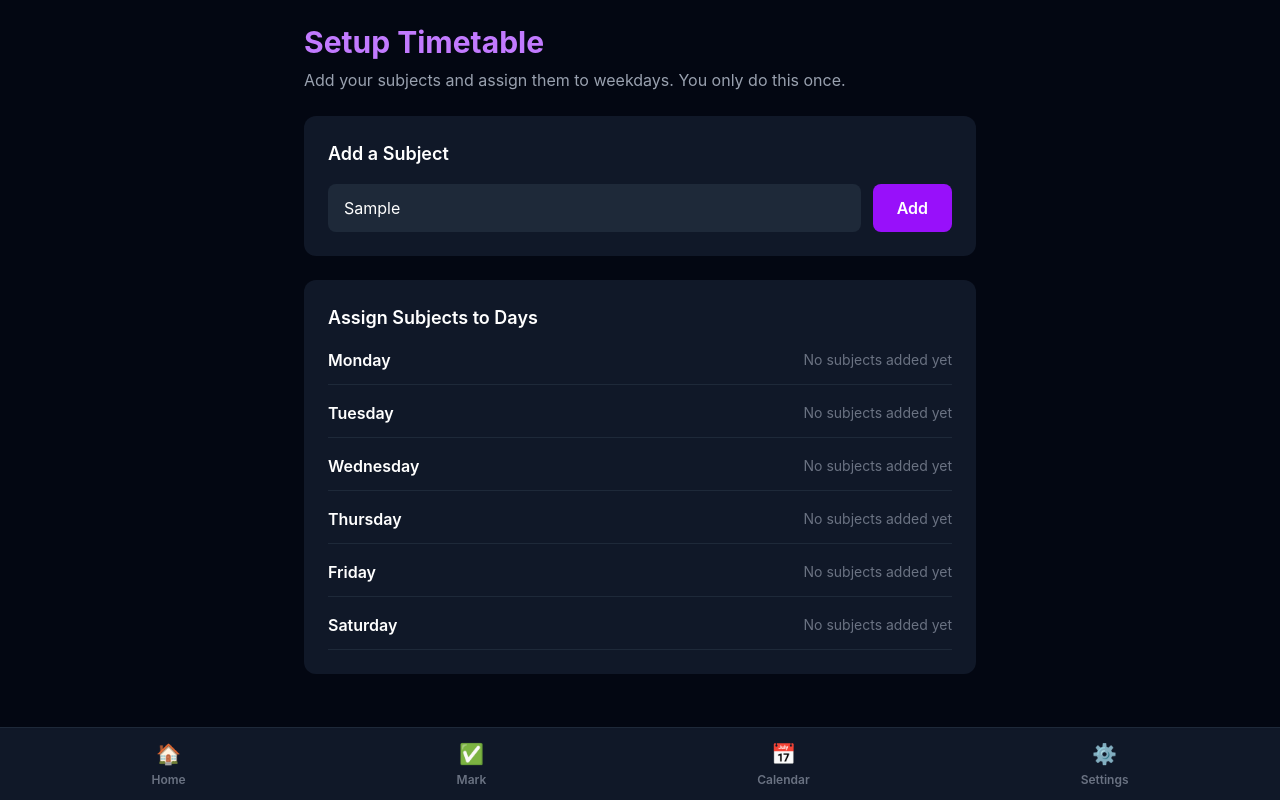
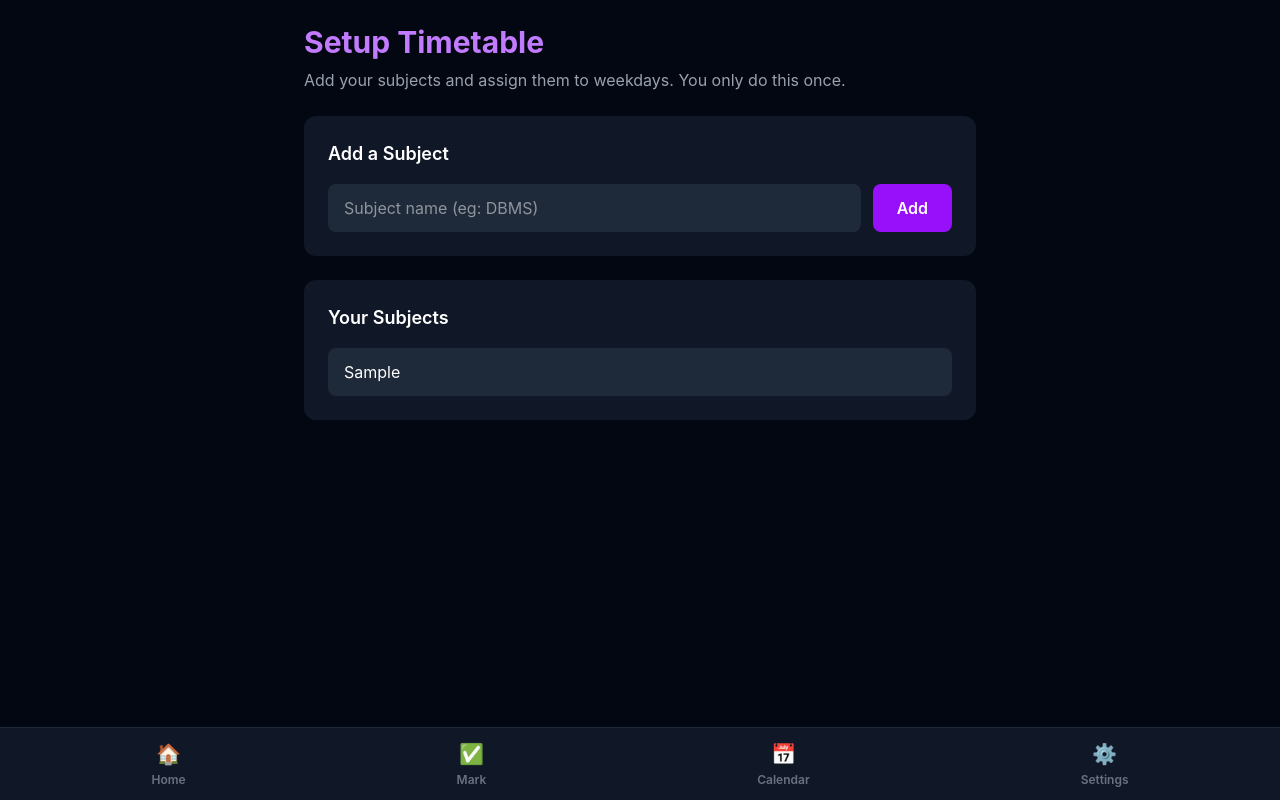
Before and after one commit to Zafin-Mohamed/attendease, a React app in the folder frontend/: page /timetable-setup in a window 1280 px wide. Both pictures are taken after typing "Sample" into the empty fields and a click on the button "Add". Built offline with nearby package versions, Linux system fonts and the light colour scheme; the HTML template or start-up script is replaced by a standard one.

Commit message:
Add working subject input using useState

```diff
--- a/frontend/src/pages/Dashboard.jsx
+++ b/frontend/src/pages/Dashboard.jsx
@@ -1,20 +1,28 @@
+import { useNavigate } from 'react-router-dom'
 import Navbar from '../components/Navbar'
 
 function Dashboard() {
+  const navigate = useNavigate()
+
   return (
     <div className="min-h-screen bg-gray-950 text-white px-4 py-6">
       <div className="max-w-2xl mx-auto">
-        <h1 className="text-3xl font-bold text-purple-400 mb-2">Good Morning!</h1>
+        <div className="flex justify-between items-center mb-2">
+          <h1 className="text-3xl font-bold text-purple-400">Good Morning!</h1>
+          <button
+            onClick={() => navigate('/timetable-setup')}
+            className="text-sm bg-gray-800 hover:bg-gray-700 text-purple-400 px-4 py-2 rounded-lg font-semibold">
+            Edit Timetable
+          </button>
+        </div>
         <p className="text-gray-400 mb-6">Here is your attendance summary for today.</p>
 
-        {/* Overall attendance */}
         <div className="bg-gray-900 rounded-xl p-6 mb-6">
           <h2 className="text-lg font-semibold text-white mb-1">Overall Attendance</h2>
           <p className="text-5xl font-bold text-green-400">85%</p>
           <p className="text-gray-400 text-sm mt-1">You are in the safe zone</p>
         </div>
 
-        {/* Subject cards */}
         <h2 className="text-lg font-semibold text-white mb-3">Your Subjects</h2>
         <div className="flex flex-col gap-4">
           <div className="bg-gray-900 rounded-xl p-4 border-l-4 border-green-500">
--- a/frontend/src/pages/TimetableSetup.jsx
+++ b/frontend/src/pages/TimetableSetup.jsx
@@ -1,6 +1,22 @@
+import { useState } from 'react'
 import Navbar from '../components/Navbar'
 
 function TimetableSetup() {
+  const [subjectName, setSubjectName] = useState('')
+  const [subjects, setSubjects] = useState([])
+
+  function handleAddSubject() {
+    if (subjectName.trim() === '') return
+
+    const newSubject = {
+      id: Date.now(),
+      name: subjectName,
+    }
+
+    setSubjects([...subjects, newSubject])
+    setSubjectName('')
+  }
+
   return (
     <div className="min-h-screen bg-gray-950 text-white px-4 py-6">
       <div className="max-w-2xl mx-auto">
@@ -13,24 +29,31 @@ function TimetableSetup() {
             <input
               type="text"
               placeholder="Subject name (eg: DBMS)"
+              value={subjectName}
+              onChange={(e) => setSubjectName(e.target.value)}
               className="bg-gray-800 text-white px-4 py-3 rounded-lg outline-none focus:ring-2 focus:ring-purple-500 flex-1"
             />
-            <button className="bg-purple-600 hover:bg-purple-700 text-white px-6 py-3 rounded-lg font-semibold">
+            <button
+              onClick={handleAddSubject}
+              className="bg-purple-600 hover:bg-purple-700 text-white px-6 py-3 rounded-lg font-semibold">
               Add
             </button>
           </div>
         </div>
 
         <div className="bg-gray-900 rounded-xl p-6">
-          <h2 className="text-lg font-semibold text-white mb-4">Assign Subjects to Days</h2>
-          <div className="flex flex-col gap-4">
-            {['Monday', 'Tuesday', 'Wednesday', 'Thursday', 'Friday', 'Saturday'].map((day) => (
-              <div key={day} className="flex items-center justify-between border-b border-gray-800 pb-3">
-                <p className="text-white font-semibold w-28">{day}</p>
-                <p className="text-gray-500 text-sm">No subjects added yet</p>
-              </div>
-            ))}
-          </div>
+          <h2 className="text-lg font-semibold text-white mb-4">Your Subjects</h2>
+          {subjects.length === 0 ? (
+            <p className="text-gray-500 text-sm">No subjects added yet</p>
+          ) : (
+            <div className="flex flex-col gap-2">
+              {subjects.map((subject) => (
+                <div key={subject.id} className="bg-gray-800 px-4 py-3 rounded-lg text-white">
+                  {subject.name}
+                </div>
+              ))}
+            </div>
+          )}
         </div>
 
         <div className="pb-20"></div>
```
